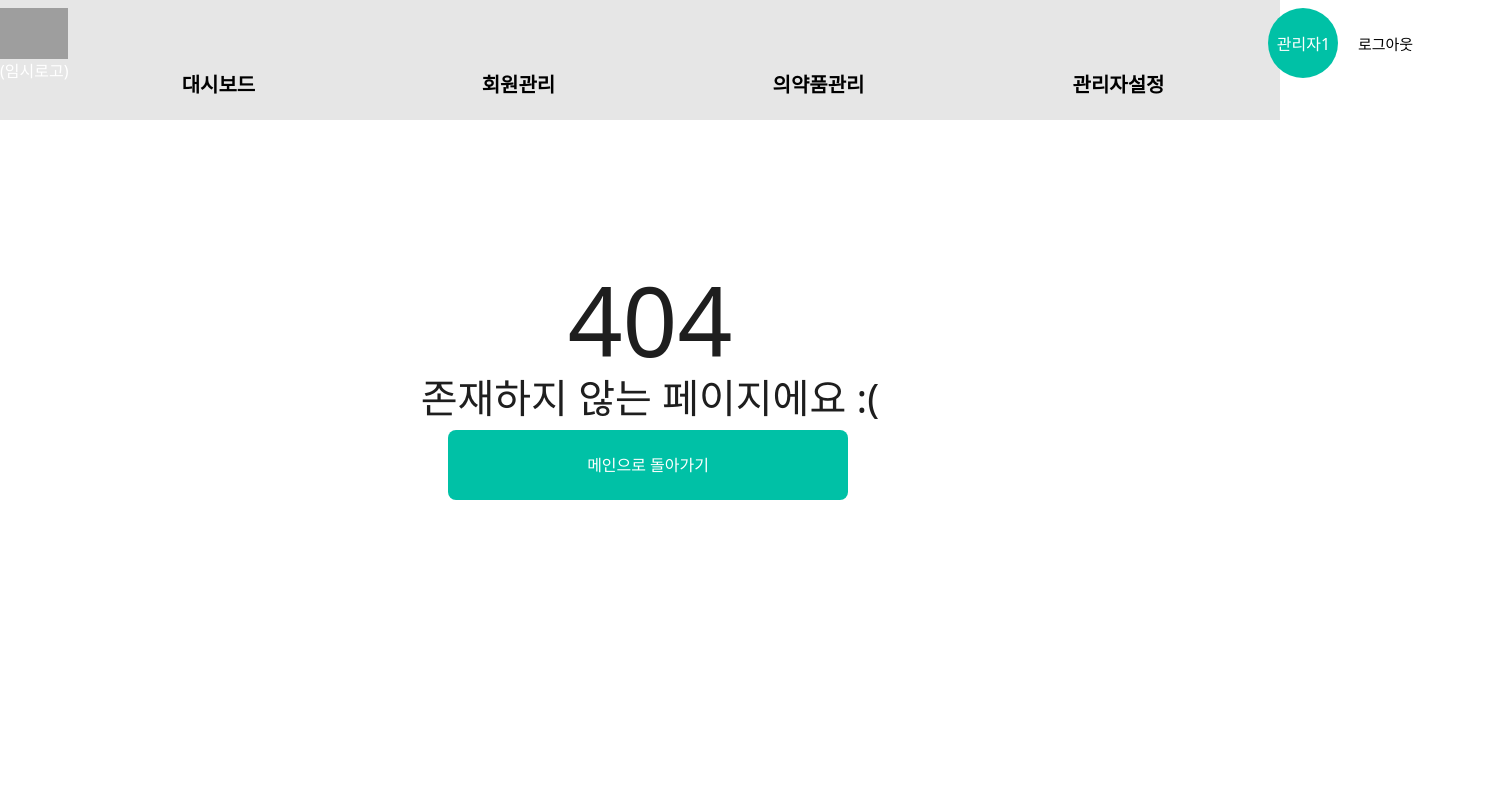
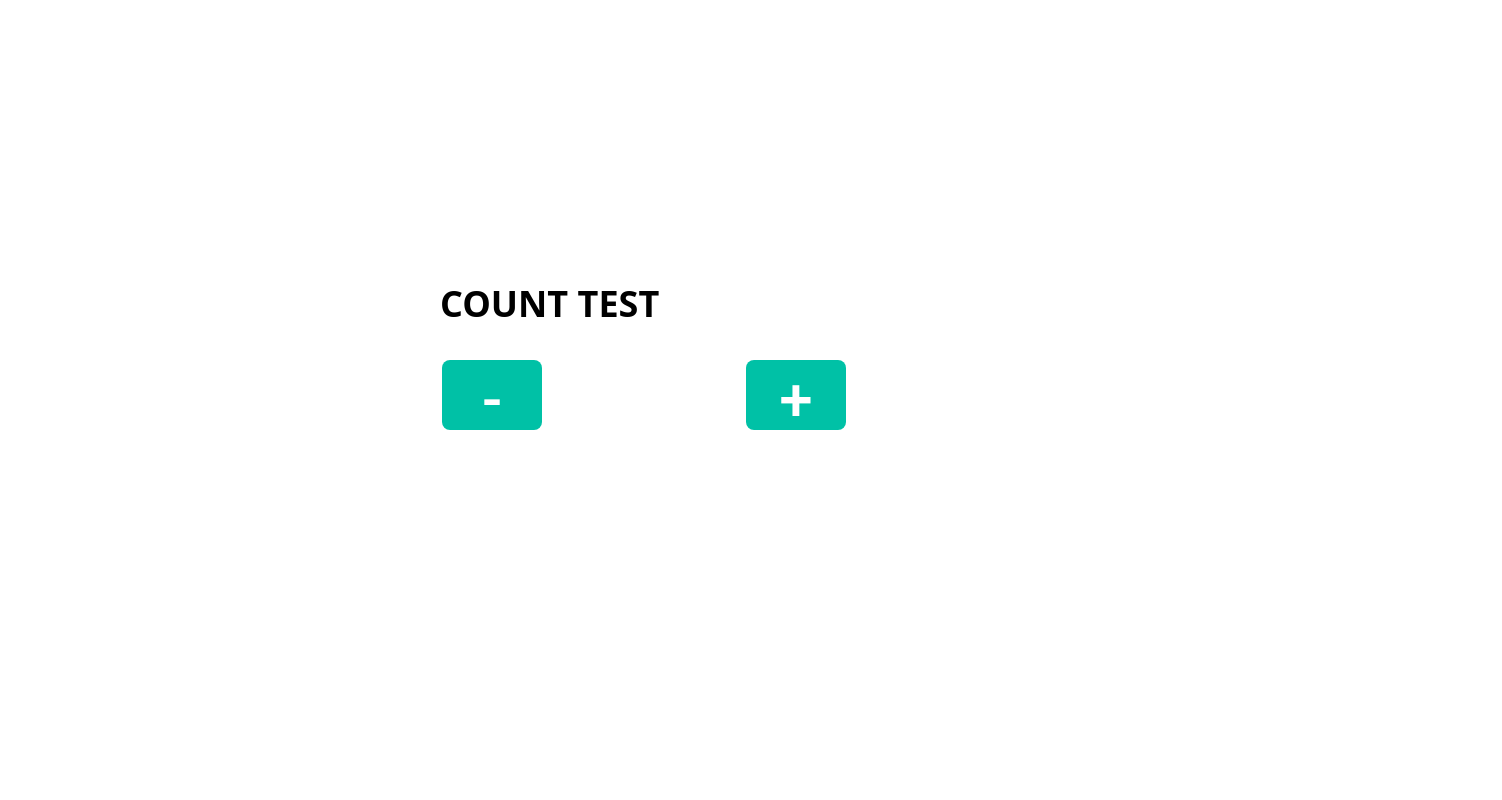
Before and after one commit to moonctp24/NSS, a Next.js app: page /devtest in a window 1280 px wide. Before the commit this address had no page. Shown: the top 800 px of the page, 1502 px wide, since content can reach past the window. Built offline with nearby package versions, Linux system fonts and the light colour scheme; grey boxes are pictures that could not be loaded.

Commit message:
devtest page created

```diff
--- /dev/null
+++ b/components/devtest/DevTestComp.tsx
@@ -0,0 +1,32 @@
+import { useState } from "react";
+
+const DevTestComp = () => {
+  const [number, setNumber] = useState(0);
+
+  return (
+    <div className="absolute top-1/2 left-1/2 -mt-[150px] -ml-[200px] ">
+      <h1>COUNT TEST</h1>
+      <div className="flex">
+        <button
+          className="w-[100px] h-[70px] text-center text-6xl"
+          onClick={() => {
+            setNumber(number - 1);
+          }}
+        >
+          -
+        </button>
+        <div className="w-[200px] pl-[50px] text-center pr-[50px] text-6xl">{number}</div>
+        <button
+          className="w-[100px] h-[70px] text-center text-6xl"
+          onClick={() => {
+            setNumber(number + 1);
+          }}
+        >
+          +
+        </button>
+      </div>
+    </div>
+  );
+};
+
+export default DevTestComp;
--- a/constants/CONST.tsx
+++ b/constants/CONST.tsx
@@ -1,7 +1,7 @@
 /**
  * 로그인 필요없는 페이지 List
  */
-export const NAUTH_PAGE_LIST = ["/nauth/login", "/nauth/findpw"];
+export const NAUTH_PAGE_LIST = ["/nauth/login", "/nauth/findpw", , "/devtest"];
 
 /**
  * 유효하지 않은 페이지
--- /dev/null
+++ b/pages/devtest/index.tsx
@@ -0,0 +1,7 @@
+import DevTestComp from "@/components/devtest/DevTestComp";
+
+const DevTestPage = () => {
+  return <DevTestComp />;
+};
+
+export default DevTestPage;
```
